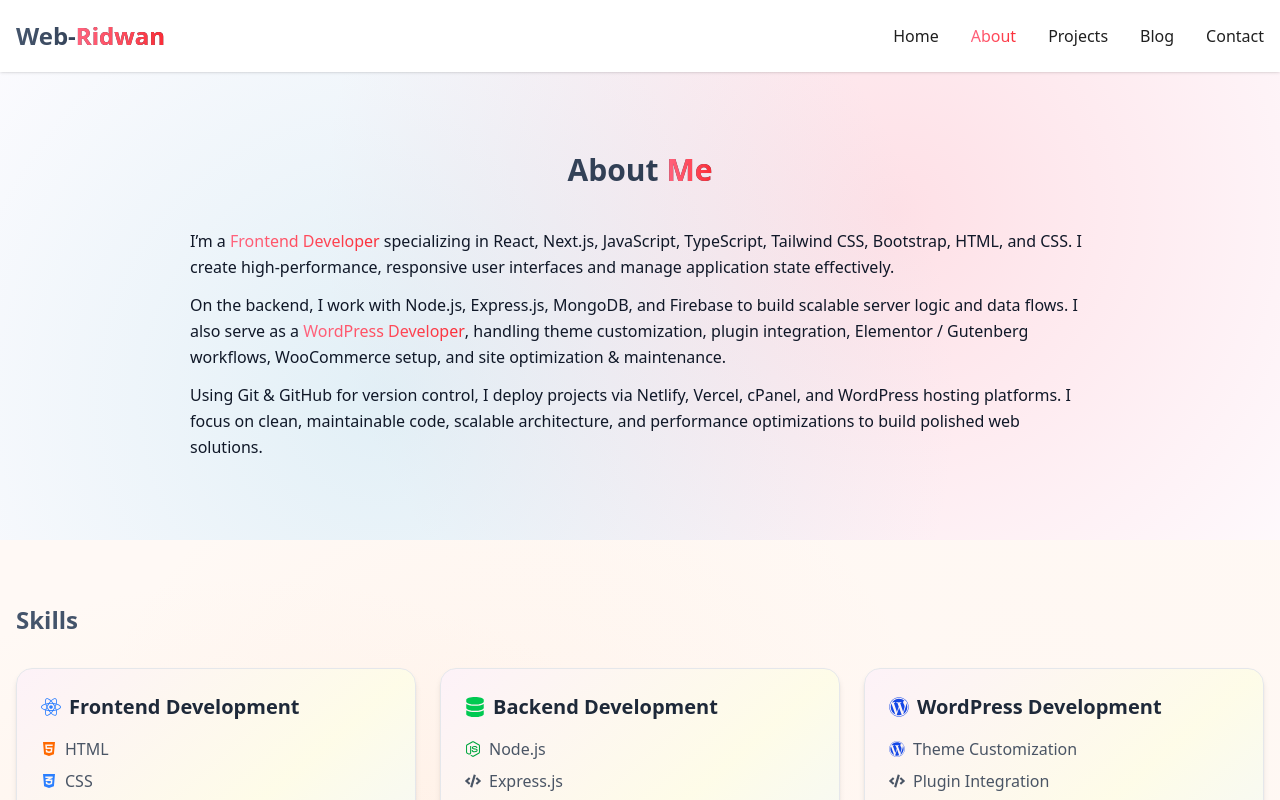
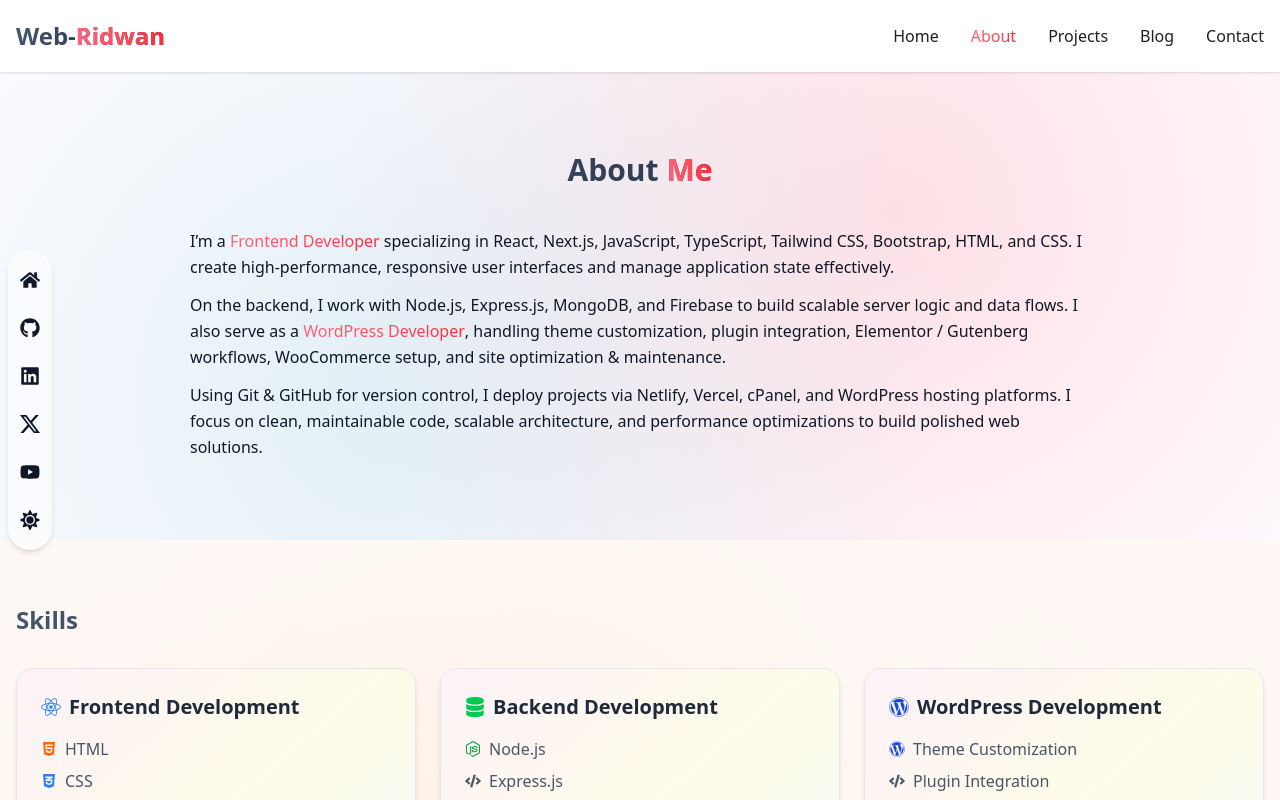
Before and after one commit to ridwanbuild/RidwanBuild-Portfolio, a Next.js app: page /about in a window 1280 px wide. Shown: the top 800 px of the page. Built offline with nearby package versions, Linux system fonts and the light colour scheme.

Commit message:
problem fix

```diff
--- a/src/Reusable/ConnectUs.jsx
+++ b/src/Reusable/ConnectUs.jsx
@@ -14,8 +14,9 @@
   ];
 
   return (
-    <div className="flex w-full fixed items-center justify-center py-3 bottom-2">
-      <div className="flex items-center border shadow-md gap-7 px-10 py-3 justify-center rounded-full backdrop-blur-[1px] border-gray-200 bg-gradient-to-r from-pink-100 via-purple-50 to-blue-100">
+    <div className="flex w-full fixed top-1/2 -translate-y-1/2 items-center   left-2 py-3 bottom-2">
+
+      <div className="shadow-md flex flex-col gap-7 py-5 px-3 justify-center rounded-full backdrop-blur-[4px] border-gray-200 bg-white/50">
         {icons.map((item, index) => (
           <div
             key={index}
```
